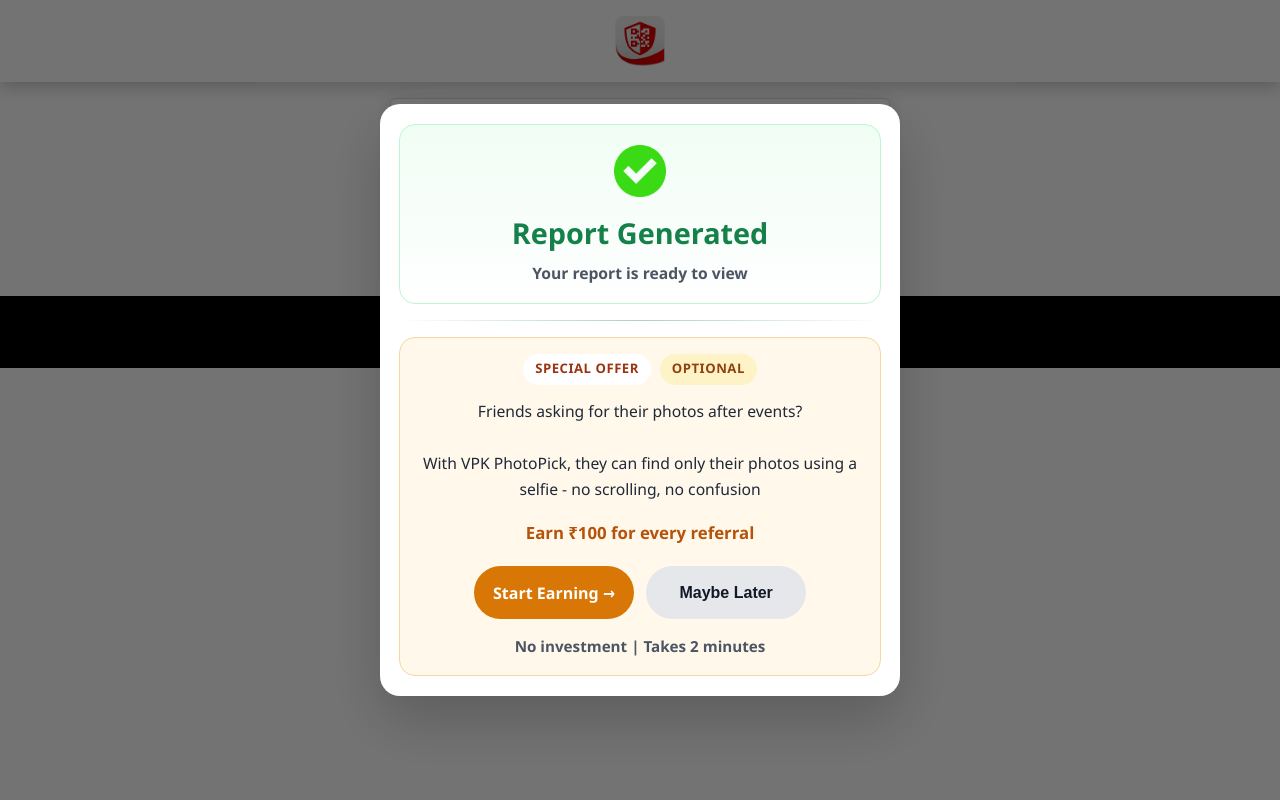
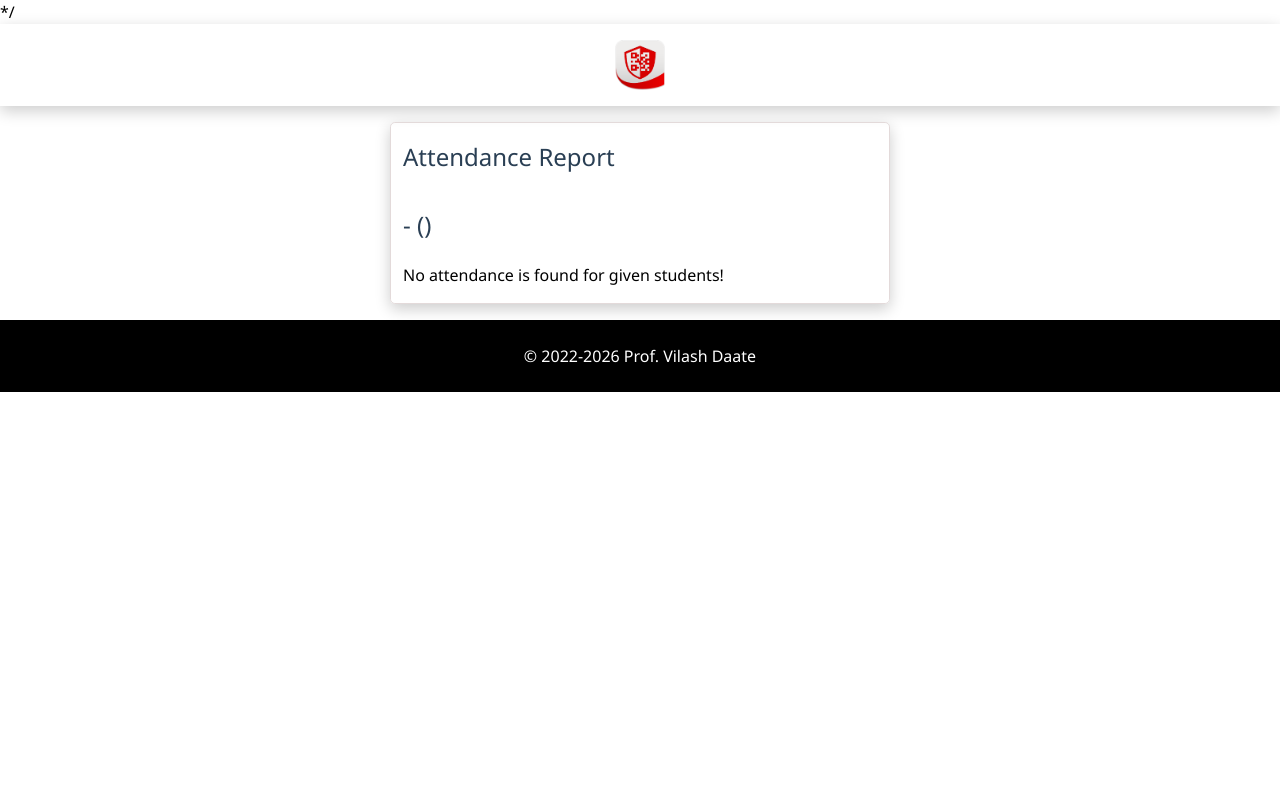
Before and after one commit to vilash99/attendance_project, a Django app: template templates/profiles/student_report_token.html in a window 1280 px wide. Run offline with Django 5.2, Linux system fonts and the light colour scheme; the template is opened without the code that fills it, so the values that code supplies are empty.

Commit message:
Removed photopick ads

```diff
--- a/templates/profiles/student_report_token.html
+++ b/templates/profiles/student_report_token.html
@@ -9,7 +9,7 @@ Student Attendance Report
 {% block css %}
   <script src="https://cdn.jsdelivr.net/npm/chart.js"></script>
   <style>
-    .report-popup-overlay {
+    /* .report-popup-overlay {
       position: fixed;
       inset: 0;
       display: flex;
@@ -189,12 +189,12 @@ Student Attendance Report
         width: 100%;
       }
     }
-  </style>
+  </style> */
 {% endblock css %}
 
 
 {% block content %}
-<div id="reportPopup" class="report-popup-overlay is-hidden">
+<!-- <div id="reportPopup" class="report-popup-overlay is-hidden">
   <div class="report-popup-card" role="dialog" aria-modal="true" aria-labelledby="reportPopupTitle">
     <div class="report-popup-success">
       <img src="{% static 'images/attendance-success.png' %}" alt="attendance-success" class="attendance-success-logo"/>
@@ -231,7 +231,7 @@ Student Attendance Report
       <p class="report-popup-footer">No investment | Takes 2 minutes</p>
     </div>
   </div>
-</div>
+</div> -->
 
 <section class="section section-center">
   <div class="inside-container">
```
